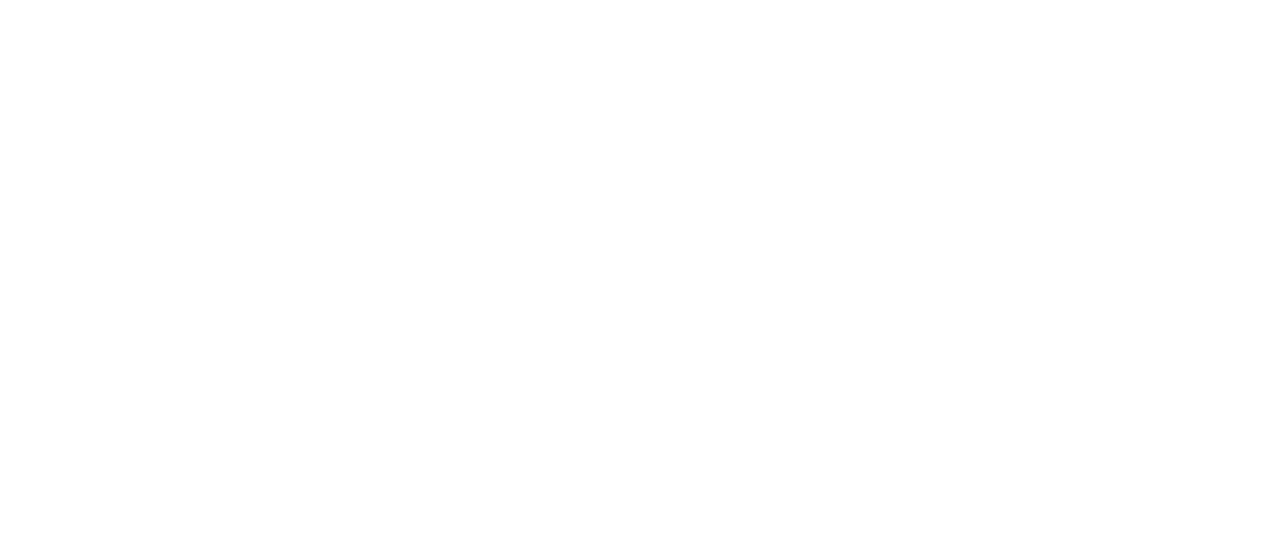
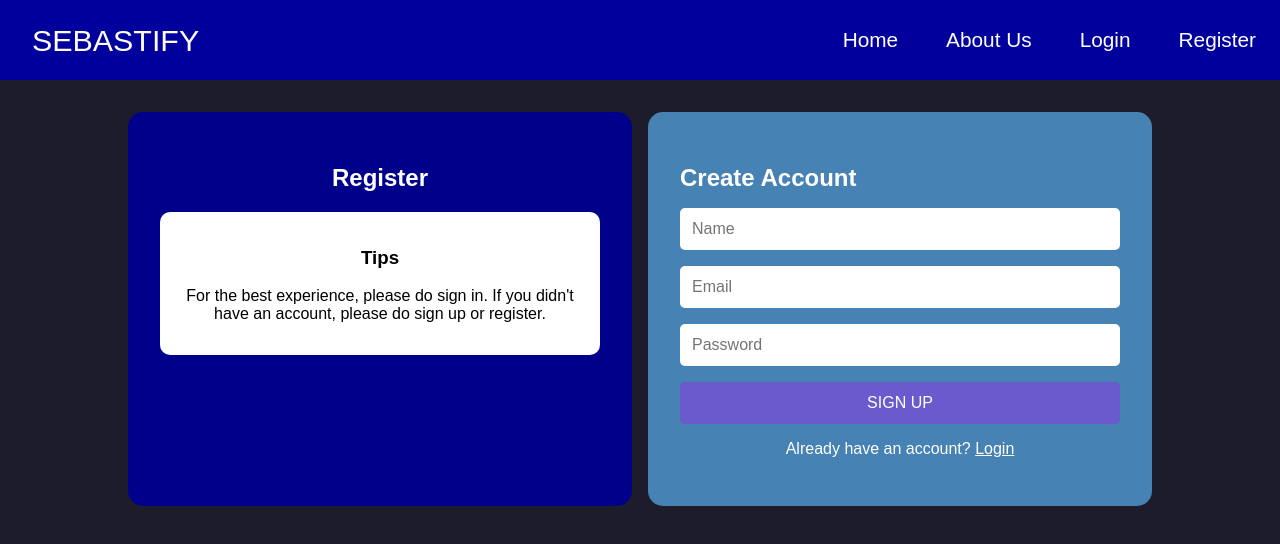
Before and after one commit to AntonTian/AI-Project, a React (Create React App) app in the folder sebastify-ts/: page /Register in a window 1280 px wide. Shown: the top 544 px of the page. Built offline with nearby package versions, Linux system fonts and the light colour scheme; a web font is replaced by a local one.

Commit message:
added content in all pages except chatbot and result

```diff
--- a/sebastify-ts/src/App.tsx
+++ b/sebastify-ts/src/App.tsx
@@ -5,6 +5,8 @@
 import AboutUs from './component/AboutUs';
 import Login from './component/Login';
 import Register from './component/Register';
+import Result from './component/Result';
+import Sebastify from './component/Sebastify';
 
 
 function App() {
@@ -17,6 +19,8 @@
           <Route path='/AboutUs' element={<AboutUs />}></Route>
           <Route path='/Login' element={<Login />}></Route>
           <Route path='/Register' element={<Register />}></Route>
+          <Route path='/Sebastify' element={<Sebastify />}></Route>
+          <Route path='/Result' element={<Result />}></Route>
         </Routes>
       </BrowserRouter>
     </div>
--- a/sebastify-ts/src/component/AboutUs.tsx
+++ b/sebastify-ts/src/component/AboutUs.tsx
@@ -1,9 +1,55 @@
-function AboutUs () {
+import React from "react";
+import Navbar from "./Navbar";
+
+const AboutUs: React.FC = () => {
+    const containerStyle = {
+        display: "flex",
+        justifyContent: "space-evenly",
+        alignItems: "center",
+        height: "100vh",
+        backgroundColor: "#1E1E2F", // Dark background
+        color: "white",
+        flexDirection: "column" as const,
+    };
+
+    const headerStyle = {
+        fontSize: "3rem",
+        marginBottom: "2rem",
+    };
+
+    const cardContainerStyle = {
+        display: "flex",
+        gap: "1rem",
+    };
+
+    const cardStyle = (bgColor: string) => ({
+        backgroundColor: bgColor,
+        width: "150px",
+        height: "250px",
+        display: "flex",
+        justifyContent: "center",
+        alignItems: "center",
+        fontSize: "1rem",
+        fontWeight: "bold",
+        color: "black",
+        borderRadius: "8px",
+        boxShadow: "0 4px 8px rgba(0, 0, 0, 0.2)",
+    });
+
     return (
         <div>
-
+            <Navbar />
+            <div style={containerStyle}>
+                <h1 style={headerStyle}>ABOUT US</h1>
+                <div style={cardContainerStyle}>
+                    <div style={cardStyle("red")}>Container 1</div>
+                    <div style={cardStyle("limegreen")}>Container 2</div>
+                    <div style={cardStyle("yellow")}>Container 3</div>
+                    <div style={cardStyle("cyan")}>Container 4</div>
+                </div>
+            </div>
         </div>
     );
-}
+};
 
 export default AboutUs;
--- a/sebastify-ts/src/component/HomePage.tsx
+++ b/sebastify-ts/src/component/HomePage.tsx
@@ -1,6 +1,7 @@
 import React from 'react';
 import '../css/homepage.css';
 import Navbar from './Navbar';
+import { Link } from 'react-router-dom';
 
 function HomePage() {
   return (
@@ -10,7 +11,7 @@
         <div className="hero-container">
             <h1>WELCOME TO SEBASTIFY!</h1>
             <p>Music for Every Feel, Music for Every Mood</p>
-            <button>Get started</button>
+            <Link to='/Sebastify'><button>Get Started</button></Link>
             <img src="assets/home.jpg" alt="" />
         </div>
       </section>
--- a/sebastify-ts/src/component/Login.tsx
+++ b/sebastify-ts/src/component/Login.tsx
@@ -1,9 +1,41 @@
-function Login () {
-    return(
+import React from 'react';
+import '../css/Login.css';
+import Navbar from './Navbar';
+import { Link } from 'react-router-dom';
+
+const Login: React.FC = () => {
+    return (
         <div>
-
+            <Navbar />
+            <div className="login-page">
+                <div className="login-container">
+                    <div className="login-tips">
+                        <h2>Login</h2>
+                        <div className="tips-box">
+                            <h3>Tips</h3>
+                            <p>
+                                For the best experience, please do sign in.
+                                If you didn’t have an account,
+                                please do sign up or register
+                            </p>
+                        </div>
+                    </div>
+                    <div className="login-form">
+                        <h2>Sign In</h2>
+                        <form>
+                            <input type="email" placeholder="Email" required />
+                            <input type="password" placeholder="Password" required />
+                            <a href="/">Forgot Password?</a>
+                            <button type="submit">SIGN IN</button>
+                        </form>
+                        <p>
+                            Doesn't have an account? <Link to='/Register'>Register</Link>
+                        </p>
+                    </div>
+                </div>
+            </div>
         </div>
-    )
-}
+    );
+};
 
 export default Login;
--- a/sebastify-ts/src/component/Register.tsx
+++ b/sebastify-ts/src/component/Register.tsx
@@ -1,9 +1,39 @@
-function Register () {
+import React from 'react';
+import '../css/Register.css';
+import Navbar from './Navbar';
+
+const RegisterPage: React.FC = () => {
     return (
         <div>
+            <Navbar />
+            <div className="register-page">
+                <div className="register-container">
+                    <div className="register-tips">
+                        <h2>Register</h2>
+                        <div className="tips-box">
+                            <h3>Tips</h3>
+                            <p>
+                                For the best experience, please do sign in. If you didn't have an
+                                account, please do sign up or register.
+                            </p>
+                        </div>
+                    </div>
+                    <div className="register-form">
+                        <h2>Create Account</h2>
+                        <form>
+                            <input type="text" placeholder="Name" required />
+                            <input type="email" placeholder="Email" required />
+                            <input type="password" placeholder="Password" required />
+                            <button type="submit">SIGN UP</button>
+                        </form>
+                        <p>
+                            Already have an account? <a href="/login">Login</a>
+                        </p>
+                    </div>
+                </div>
+            </div>
+        </div>
+    );
+};
 
-        </div>
-    )
-}
-
-export default Register;
+export default RegisterPage;
--- /dev/null
+++ b/sebastify-ts/src/component/Result.tsx
@@ -0,0 +1,11 @@
+import Navbar from "./Navbar";
+
+function Result () {
+    return (
+        <div>
+            <Navbar />
+        </div>
+    )
+}
+
+export default Result;
--- /dev/null
+++ b/sebastify-ts/src/component/Sebastify.tsx
@@ -0,0 +1,11 @@
+import Navbar from "./Navbar";
+
+function Sebastify () {
+    return (
+        <div>
+            <Navbar />
+        </div>
+    )
+}
+
+export default Sebastify;
--- /dev/null
+++ b/sebastify-ts/src/css/Login.css
@@ -0,0 +1,87 @@
+body {
+  margin: 0;
+  padding: 0;
+  font-family: Arial, sans-serif;
+}
+
+.login-page {
+  background-color: #1c1c2b;
+  color: white;
+  min-height: 100vh;
+  display: flex;
+  flex-direction: column;
+  align-items: center;
+}
+
+.login-container {
+  display: flex;
+  justify-content: center;
+  margin-top: 2rem;
+  width: 80%;
+}
+
+.login-tips,
+.login-form {
+  padding: 2rem;
+  border-radius: 15px;
+  width: 50%;
+}
+
+.login-tips {
+  background-color: #4682b4;
+  margin-right: 1rem;
+  color: white;
+  text-align: center;
+}
+
+.tips-box {
+  background-color: white;
+  color: black;
+  padding: 1rem;
+  border-radius: 10px;
+}
+
+.login-form {
+  background-color: #00008b;
+}
+
+.login-form h2 {
+  margin-bottom: 1rem;
+}
+
+.login-form form {
+  display: flex;
+  flex-direction: column;
+}
+
+.login-form input {
+  margin-bottom: 1rem;
+  padding: 0.75rem;
+  border-radius: 5px;
+  border: none;
+  font-size: 1rem;
+}
+
+.login-form button {
+  padding: 0.75rem;
+  border: none;
+  border-radius: 5px;
+  background-color: #6a5acd;
+  color: white;
+  font-size: 1rem;
+  cursor: pointer;
+}
+
+.login-form button:hover {
+  background-color: #5a4eb5;
+}
+
+.login-form p {
+  margin-top: 1rem;
+  text-align: center;
+}
+
+.login-form a {
+  color: white;
+  text-decoration: underline;
+}
--- /dev/null
+++ b/sebastify-ts/src/css/Register.css
@@ -0,0 +1,87 @@
+body {
+  margin: 0;
+  padding: 0;
+  font-family: Arial, sans-serif;
+}
+
+.register-page {
+  background-color: #1c1c2b;
+  color: white;
+  min-height: 100vh;
+  display: flex;
+  flex-direction: column;
+  align-items: center;
+}
+
+.register-container {
+  display: flex;
+  justify-content: center;
+  margin-top: 2rem;
+  width: 80%;
+}
+
+.register-tips,
+.register-form {
+  padding: 2rem;
+  border-radius: 15px;
+  width: 50%;
+}
+
+.register-tips {
+  background-color: #00008b;
+  margin-right: 1rem;
+  color: white;
+  text-align: center;
+}
+
+.tips-box {
+  background-color: white;
+  color: black;
+  padding: 1rem;
+  border-radius: 10px;
+}
+
+.register-form {
+  background-color: #4682b4;
+}
+
+.register-form h2 {
+  margin-bottom: 1rem;
+}
+
+.register-form form {
+  display: flex;
+  flex-direction: column;
+}
+
+.register-form input {
+  margin-bottom: 1rem;
+  padding: 0.75rem;
+  border-radius: 5px;
+  border: none;
+  font-size: 1rem;
+}
+
+.register-form button {
+  padding: 0.75rem;
+  border: none;
+  border-radius: 5px;
+  background-color: #6a5acd;
+  color: white;
+  font-size: 1rem;
+  cursor: pointer;
+}
+
+.register-form button:hover {
+  background-color: #5a4eb5;
+}
+
+.register-form p {
+  margin-top: 1rem;
+  text-align: center;
+}
+
+.register-form a {
+  color: white;
+  text-decoration: underline;
+}
```
